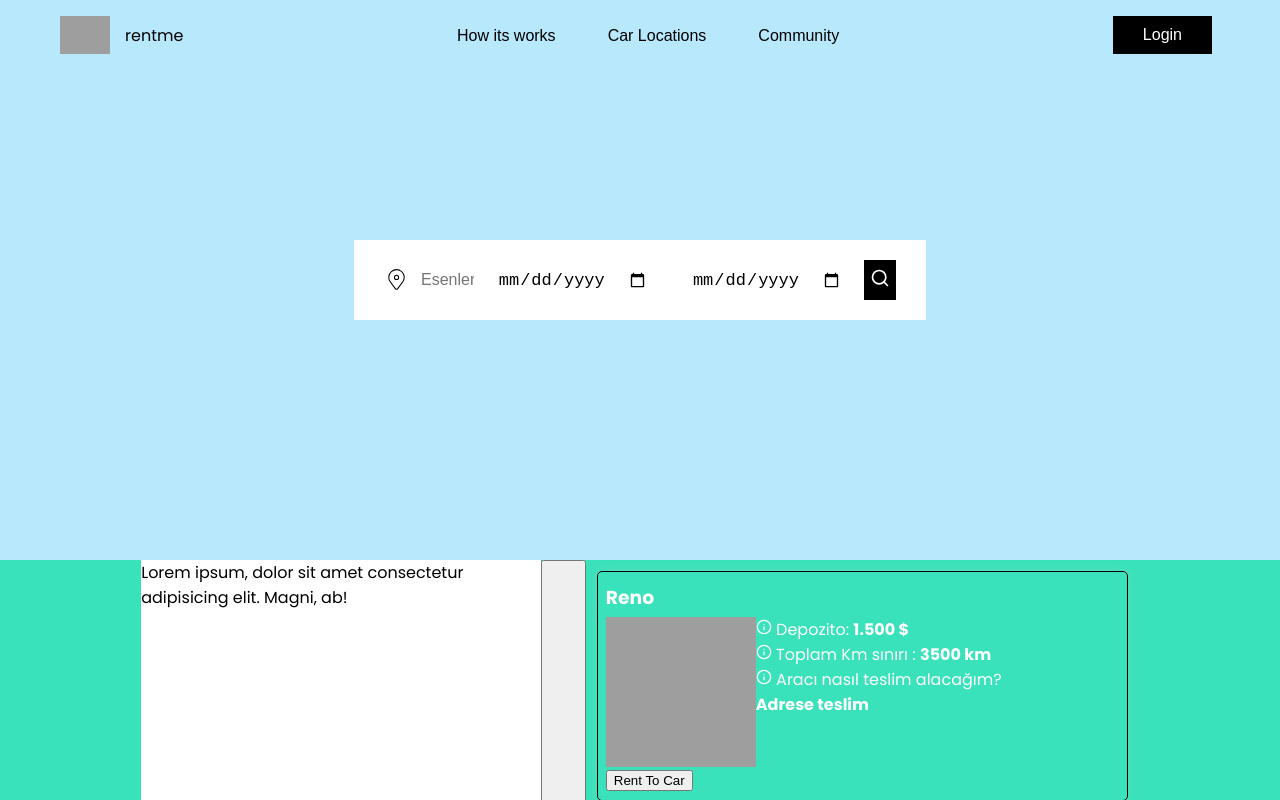
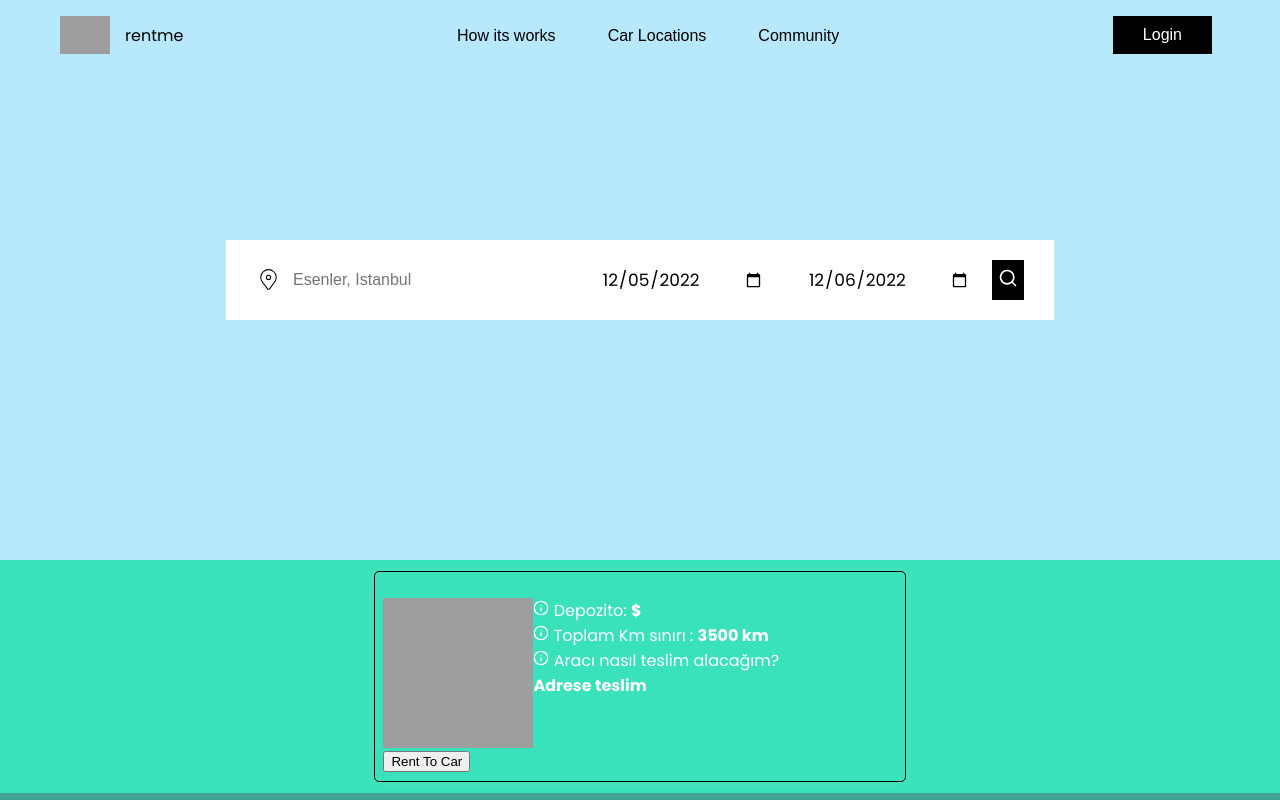
Before and after one commit to omernyr/rentme, a React (Create React App) app: page / in a window 1280 px wide. Shown: the top 800 px of the page. Built offline with nearby package versions, Linux system fonts and the light colour scheme; grey boxes are pictures that could not be loaded; the HTML template or start-up script is replaced by a standard one.

Commit message:
car component added

```diff
--- a/src/App.scss
+++ b/src/App.scss
@@ -69,14 +69,16 @@ body {
   display: flex;
   justify-content: center;
   align-items: center;
+
   img {
     position: absolute;
     height: 500px;
     margin-left: -750px;
     margin-top: 250px;
   }
+
   .search-vehicle-form {
-    width: 40%;
+    width: 60%;
     height: 5vh;
     background-color: #fff;
     padding: 20px 30px;
@@ -87,8 +89,10 @@ body {
       padding: 1em 1.3em;
       border: none;
       outline: none;
-      width: 100%;
+      width: 30%;
       font-size: 17px;
+      font-family: 'Lato', sans-serif;
+      font-family: 'Poppins', sans-serif;
     }
     span {
       margin-right: 10px;
@@ -106,13 +110,12 @@ body {
       border: none;
       font-size: 16px;
     }
-
     .search-vehicle-button {
       height: 100%;
       border: none;
       background-color: #000;
       color: #fff;
-      width: 50px;
+      width: 60px;
       font-size: 20px;
       cursor: pointer;
     }
@@ -126,7 +129,6 @@ body {
   width: 100%;
   background-color: #39e2ba;
 }
-
 .car {
   display: flex;
   flex-direction: column;
@@ -149,7 +151,6 @@ body {
     height: 150px;
   }
 }
-
 .offers {
   width: 100%;
   height: 60vh;
@@ -159,7 +160,6 @@ body {
   align-items: center;
   justify-content: center;
 }
-
 .container {
   width: 100%;
   display: flex;
--- a/src/components/Car.jsx
+++ b/src/components/Car.jsx
@@ -11,7 +11,7 @@ const Car = ({ item }) => {
             <div className="container">
                 <img src={`${item.img}`} alt="" />
                 <div style={{ display: "flex", flexDirection: "column", width: "50%" }}>
-                    <span> <span><FiInfo /></span> Depozito: <b>1.500 $</b> </span>
+                    <span> <span><FiInfo /></span> Depozito: <b>{item.deposit} $</b> </span>
                     <span> <span><FiInfo /></span> Toplam Km sınırı : <b>3500 km</b> </span>
                     <span> <span><FiInfo /></span> Aracı nasıl teslim alacağım? <b>Adrese teslim</b></span>
                 </div>
--- a/src/components/Result.jsx
+++ b/src/components/Result.jsx
@@ -1,10 +1,8 @@
 import Car from './Car'
-import data from "../data";
 import SidebarInResult from './SidebarInResult';
-import { useRent } from '../context/RentContext';
+import { useRent } from "../context/RentContext";
 
 const Result = () => {
-
   // const [datas, setDatas] = useState([]);
 
   // useEffect(() => {
@@ -18,15 +16,13 @@ const Result = () => {
   //   console.log("My Data ->", datas);
   // }
   // }, [])
-
-  const { searchCity } = useRent()
+  const { carInfo } = useRent()
 
   return (
     <div className='result'>
-      <SidebarInResult />
-      <button>Click</button>
+      {/* <SidebarInResult /> */}
       <div style={{ display: "flex", flexDirection: "column" }}>
-        {data.map((item, idx) => (
+        {carInfo.length && carInfo.map((item, idx) => (
           <Car key={idx} item={item} />
         ))}
       </div>
--- a/src/components/Search.jsx
+++ b/src/components/Search.jsx
@@ -1,35 +1,57 @@
 import { FiSearch } from 'react-icons/fi'
 import { CiLocationOn } from 'react-icons/ci'
 import { geoApiOptions, options } from "../api"
-import { useState } from 'react';
 import { useRent } from '../context/RentContext';
 
 const Search = () => {
 
-  const { searchCity, setSearchCity, didSelectDate, setDidSelectDate, cityLocation, setCityLocation } = useRent();
+  const { searchCity,
+    setSearchCity,
+    cityLocation,
+    setCityLocation,
+    pickupDate,
+    setPickupDate,
+    dropoffDate,
+    setDropoffDate,
 
-  const handleChange = (e) => {
-    setSearchCity(e.target.value)
+    setCarInfo
+  } = useRent();
+  const handleChange = async (e) => {
+    await setSearchCity(e.target.value)
   }
+  const handleFetch = async (e) => {
+    e.preventDefault()
+    console.log("my e is ->", e.target);
+    console.log("pickup date ->", pickupDate);
+    console.log("dropoff date ->", dropoffDate);
 
-  const handleFetch = (e) => {
-    e.preventDefault()
-
-    console.log("pickup date ->", didSelectDate.pickup);
-    console.log("dropoff date ->", didSelectDate.dropoff);
-
+    // my city long and lat
+    await fetch(`https://wft-geo-db.p.rapidapi.com/v1/geo/cities?minPopulation=1000000&namePrefix=${searchCity}`, geoApiOptions)
+      .then(response => response.json())
+      .then(response => console.log("my city ->", response.data[0],
+        setCityLocation({ longitude: (response.data[0].longitude).toFixed(5), latitude: (response.data[0].latitude).toFixed(5) })
+      ))
     // for about rent a car info
-    fetch(`https://booking-com.p.rapidapi.com/v1/car-rental/search?pick_up_longitude=${cityLocation.longitude}&from_country=sk&pick_up_latitude=${cityLocation.latitude}&currency=AED&drop_off_datetime=${didSelectDate.dropoff}%2009%3A00%3A00&locale=en-gb&sort_by=recommended&drop_off_latitude=${cityLocation.latitude}&pick_up_datetime=${didSelectDate.pickup}%2009%3A00%3A00&drop_off_longitude=${cityLocation.longitude}`,
+    await fetch(`https://booking-com.p.rapidapi.com/v1/car-rental/search?pick_up_longitude=${cityLocation.longitude}&from_country=sk&pick_up_latitude=${cityLocation.latitude}&currency=AED&drop_off_datetime=${dropoffDate}%2009%3A00%3A00&locale=en-gb&sort_by=recommended&drop_off_latitude=${cityLocation.latitude}&pick_up_datetime=${pickupDate}%2009%3A00%3A00&drop_off_longitude=${cityLocation.longitude}`,
       options)
       .then(response => response.json())
-      .then(response => console.log("My data ->", response))
+      .then(response =>
+        console.log("My data ->", response.search_results.map((item) => {
 
-    // my city long and lat
-    fetch(`https://wft-geo-db.p.rapidapi.com/v1/geo/cities?minPopulation=1000000&namePrefix=${searchCity}`, geoApiOptions)
-      .then(response => response.json())
-      .then(response => console.log("my city ->",
-        setCityLocation({ longitude: response.data[0].longitude, latitude: response.data[0].latitude })
-      ))
+          setCarInfo([{
+            vehicle_info: {
+              name: item.vehicle_info.v_name,
+              deposit: item.pricing_info.base_deposit,
+              supplierName: item.supplier_info.name,
+              supplierLogo: item.supplier_info.logo_url,
+              transmission: item.vehicle_info.transmission,
+              group: item.vehicle_info.group,
+              img: item.vehicle_info.image_url
+            }
+          }])
+
+        })
+        ))
   }
   return (
     <div className='search'>
@@ -40,11 +62,10 @@ const Search = () => {
           value={searchCity}
           className='search-vehicle-input'
           placeholder='Esenler, Istanbul' />
-        <input type="date" className='date' onChange={(e) => setDidSelectDate({ pickup: e.target.value })} name='pickup' />
-        <input type="date" className='date' onChange={(e) => setDidSelectDate({ dropoff: e.target.value })} name='dropoff' />
+        <input type="date" className='date' value={pickupDate} onChange={(e) => setPickupDate(e.target.value)} />
+        <input type="date" className='date' value={dropoffDate} onChange={(e) => setDropoffDate(e.target.value)} />
         <button type='submit' className='search-vehicle-button'><FiSearch /></button>
       </form>
-
     </div>
   )
 }
--- a/src/context/RentContext.js
+++ b/src/context/RentContext.js
@@ -1,31 +1,38 @@
 import { createContext, useContext, useState } from "react";
 
 export const RentContext = createContext();
-
-
 export const RentProvider = ({ children }) => {
 
     const [searchCity, setSearchCity] = useState('');
-    const [didSelectDate, setDidSelectDate] = useState({
-        pickup: "2022-12-14",
-        dropoff: null
-    });
+    const [pickupDate, setPickupDate] = useState("2022-12-05");
+    const [dropoffDate, setDropoffDate] = useState("2022-12-06");
     const [cityLocation, setCityLocation] = useState({
         latitude: 0,
         longitude: 0
     })
-
+    const [carInfo, setCarInfo] = useState([{
+        vehicle_info: {
+            name: "",
+            deposit: 0,
+            supplierName: "",
+            supplierLogo: "",
+            transmission: "Manual",
+            group: "economy",
+            img: "",
+        }
+    }])
     const values = {
         searchCity,
         setSearchCity,
-        didSelectDate,
-        setDidSelectDate,
+        pickupDate,
+        setPickupDate,
         cityLocation,
         setCityLocation,
-
+        dropoffDate,
+        setDropoffDate,
+        carInfo,
+        setCarInfo,
     }
-
     return <RentContext.Provider value={values}>{children}</RentContext.Provider>
 }
-
 export const useRent = () => useContext(RentContext);
```
